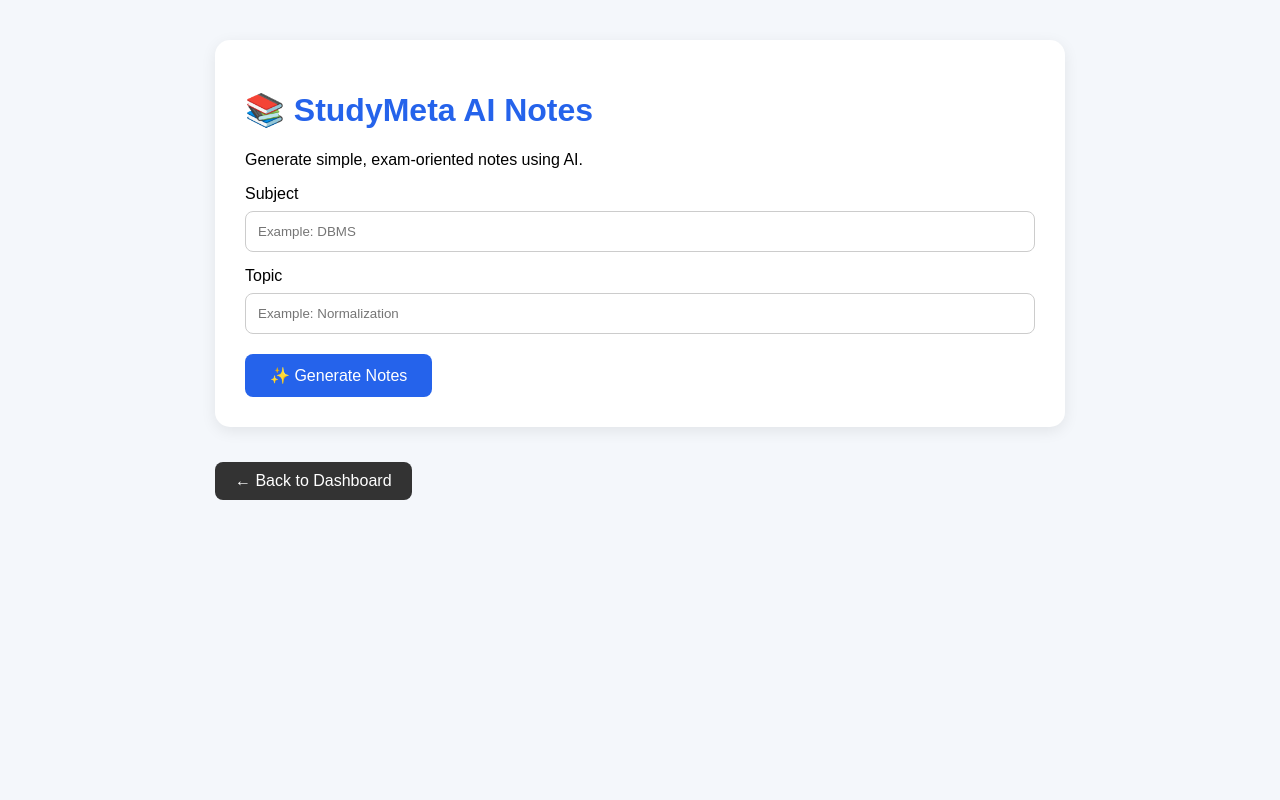
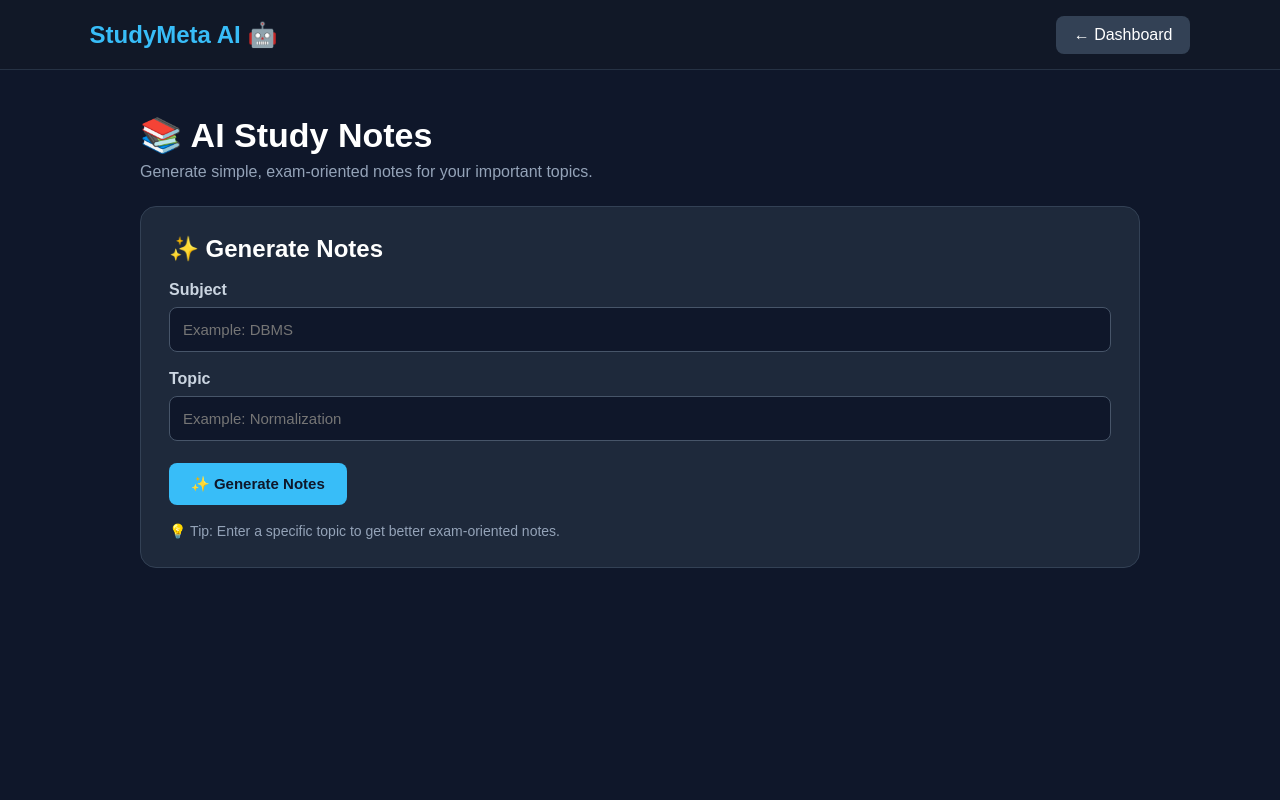
Before and after one commit to sakshishelke281-ctrl/study-meta-ai, a Flask app: page /notes in a window 1280 px wide. Run offline with Flask 3, Linux system fonts and the light colour scheme; the visitor is signed in with stand-in values (Sample User, id 1); some libraries are stand-ins or nearby versions.

Commit message:
Improve AI notes page

```diff
--- a/templates/notes.html
+++ b/templates/notes.html
@@ -1,102 +1,228 @@
 <!DOCTYPE html>
-<html>
+<html lang="en">
+
 <head>
+    <meta charset="UTF-8">
+    <meta name="viewport" content="width=device-width, initial-scale=1.0">
+
     <title>AI Notes - StudyMeta AI</title>
 
     <style>
+        * {
+            margin: 0;
+            padding: 0;
+            box-sizing: border-box;
+            font-family: Arial, sans-serif;
+        }
+
         body {
-            font-family: Arial, sans-serif;
-            background: #f4f7fb;
-            margin: 0;
-            padding: 40px;
+            background: #0f172a;
+            color: white;
+            min-height: 100vh;
+        }
+
+        nav {
+            height: 70px;
+            background: #111827;
+            display: flex;
+            justify-content: space-between;
+            align-items: center;
+            padding: 0 7%;
+            border-bottom: 1px solid #263244;
+        }
+
+        .logo {
+            font-size: 24px;
+            font-weight: bold;
+            color: #38bdf8;
+        }
+
+        .back {
+            text-decoration: none;
+            color: white;
+            background: #334155;
+            padding: 10px 18px;
+            border-radius: 8px;
+        }
+
+        .back:hover {
+            background: #475569;
         }
 
         .container {
-            max-width: 850px;
-            margin: auto;
+            width: 86%;
+            max-width: 1000px;
+            margin: 45px auto;
+        }
+
+        .header {
+            margin-bottom: 25px;
+        }
+
+        .header h1 {
+            font-size: 34px;
+            margin-bottom: 8px;
+        }
+
+        .header p {
+            color: #94a3b8;
+            font-size: 16px;
         }
 
         .card {
-            background: white;
-            padding: 30px;
-            border-radius: 15px;
-            margin-bottom: 20px;
-            box-shadow: 0 4px 15px rgba(0,0,0,0.08);
+            background: #1e293b;
+            border: 1px solid #334155;
+            border-radius: 16px;
+            padding: 28px;
+            margin-bottom: 25px;
         }
 
-        h1 {
-            color: #2563eb;
-        }
-
-        h2 {
-            color: #333;
+        .card h2 {
+            margin-bottom: 15px;
         }
 
         label {
             display: block;
-            margin-top: 15px;
-            margin-bottom: 8px;
+            margin: 18px 0 8px;
+            color: #cbd5e1;
+            font-weight: bold;
         }
 
         input {
             width: 100%;
-            padding: 12px;
-            border: 1px solid #ccc;
+            padding: 13px;
             border-radius: 8px;
-            box-sizing: border-box;
+            border: 1px solid #475569;
+            background: #0f172a;
+            color: white;
+            font-size: 15px;
+            outline: none;
         }
 
-        button {
-            margin-top: 20px;
-            background: #2563eb;
-            color: white;
+        input:focus {
+            border-color: #38bdf8;
+        }
+
+        .btn {
+            margin-top: 22px;
             border: none;
-            padding: 12px 25px;
+            background: #38bdf8;
+            color: #0f172a;
+            padding: 12px 22px;
             border-radius: 8px;
+            font-weight: bold;
             cursor: pointer;
+            font-size: 15px;
+        }
+
+        .btn:hover {
+            background: #0ea5e9;
+        }
+
+        .notes-header {
+            color: #38bdf8;
+            margin-bottom: 20px;
+        }
+
+        .notes {
+            background: #0f172a;
+            border: 1px solid #334155;
+            border-radius: 12px;
+            padding: 25px;
+            color: #e2e8f0;
+            line-height: 1.8;
             font-size: 16px;
         }
 
-        button:hover {
-            background: #1d4ed8;
+        .notes h3 {
+            color: #38bdf8;
+            margin: 20px 0 10px;
         }
 
-        .notes {
-            margin-top: 20px;
-            padding: 20px;
-            background: #f8fafc;
-            border-radius: 10px;
-            line-height: 1.7;
-            white-space: pre-wrap;
+        .notes p {
+            margin-bottom: 10px;
         }
 
-        .back-btn {
-            display: inline-block;
-            margin-top: 15px;
-            padding: 10px 20px;
-            background: #333;
-            color: white;
-            text-decoration: none;
-            border-radius: 8px;
+        .notes li {
+            margin: 8px 0 8px 22px;
+        }
+
+        .tip {
+            margin-top: 18px;
+            color: #94a3b8;
+            font-size: 14px;
+        }
+
+        @media (max-width: 600px) {
+
+            nav {
+                padding: 0 5%;
+            }
+
+            .logo {
+                font-size: 20px;
+            }
+
+            .container {
+                width: 92%;
+                margin: 30px auto;
+            }
+
+            .header h1 {
+                font-size: 28px;
+            }
+
+            .card {
+                padding: 20px;
+            }
         }
     </style>
+
 </head>
 
 <body>
 
+    <nav>
+
+        <div class="logo">
+            StudyMeta AI 🤖
+        </div>
+
+        <a href="/dashboard" class="back">
+            ← Dashboard
+        </a>
+
+    </nav>
+
+
     <div class="container">
+
+        <div class="header">
+
+            <h1>
+                📚 AI Study Notes
+            </h1>
+
+            <p>
+                Generate simple, exam-oriented notes for your important topics.
+            </p>
+
+        </div>
+
+
+        <!-- GENERATE NOTES -->
 
         <div class="card">
 
-        <h1>📚 StudyMeta AI Notes</h1>
-
-        <p>
-            Generate simple, exam-oriented notes using AI.
-        </p>
+            <h2>
+                ✨ Generate Notes
+            </h2>
 
             <form action="/notes" method="POST">
 
-            <label>Subject</label>
+                <label>
+                    Subject
+                </label>
 
                 <input
                     type="text"
@@ -105,7 +231,9 @@
                     required
                 >
 
-            <label>Topic</label>
+                <label>
+                    Topic
+                </label>
 
                 <input
                     type="text"
@@ -114,35 +242,39 @@
                     required
                 >
 
-            <button type="submit">
+                <button type="submit" class="btn">
                     ✨ Generate Notes
                 </button>
 
             </form>
+
+            <p class="tip">
+                💡 Tip: Enter a specific topic to get better exam-oriented notes.
+            </p>
 
         </div>
 
 
         {% if notes %}
 
+        <!-- GENERATED NOTES -->
+
         <div class="card">
 
-        <h2>📖 {{ topic }} - {{ subject }}</h2>
+            <h2 class="notes-header">
+                📖 {{ topic }} — {{ subject }}
+            </h2>
 
             <div class="notes">
-            {{ notes }}
+                {{ notes|safe }}
             </div>
 
         </div>
 
         {% endif %}
 
-
-    <a href="/dashboard" class="back-btn">
-        ← Back to Dashboard
-    </a>
-
     </div>
 
 </body>
+
 </html>
```
Lines whose indentation alone changed are shown as unchanged.
